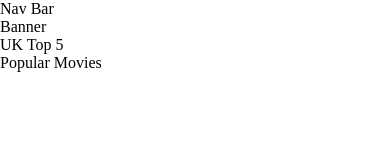
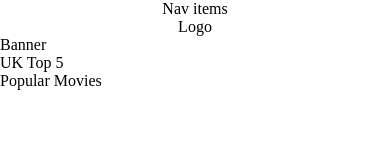
Before and after one commit to AliceBryer/Codeflix--NotNetflix-, a plain HTML site: page index.html in a window 390 px wide. Drawn offline with Linux system fonts and the light colour scheme.

Commit message:
complete responsive header layout

```diff
--- a/index.html
+++ b/index.html
@@ -9,7 +9,13 @@
    </head>
     <body>
    <!--Header that contains the nav bar-->
-<header>Nav Bar</header>
+<header>
+    <!--flex container-->
+    <nav class="nav-container">
+        <div>Nav items</div>
+        <div>Logo</div>
+    </nav>
+</header>
    <!--Div that contains a banner-->
 <div>Banner</div>
 
--- a/styles.css
+++ b/styles.css
@@ -1,3 +1,17 @@
 body {
     margin:0
 }
+
+/* Nav styles */
+.nav-container {
+    display:flex;
+    flex-direction: row;
+    justify-content: space-between;
+}
+
+@media screen and (max-width:596px) {
+    .nav-container {
+        flex-direction: column;
+        align-items: center;
+    }
+}
```
